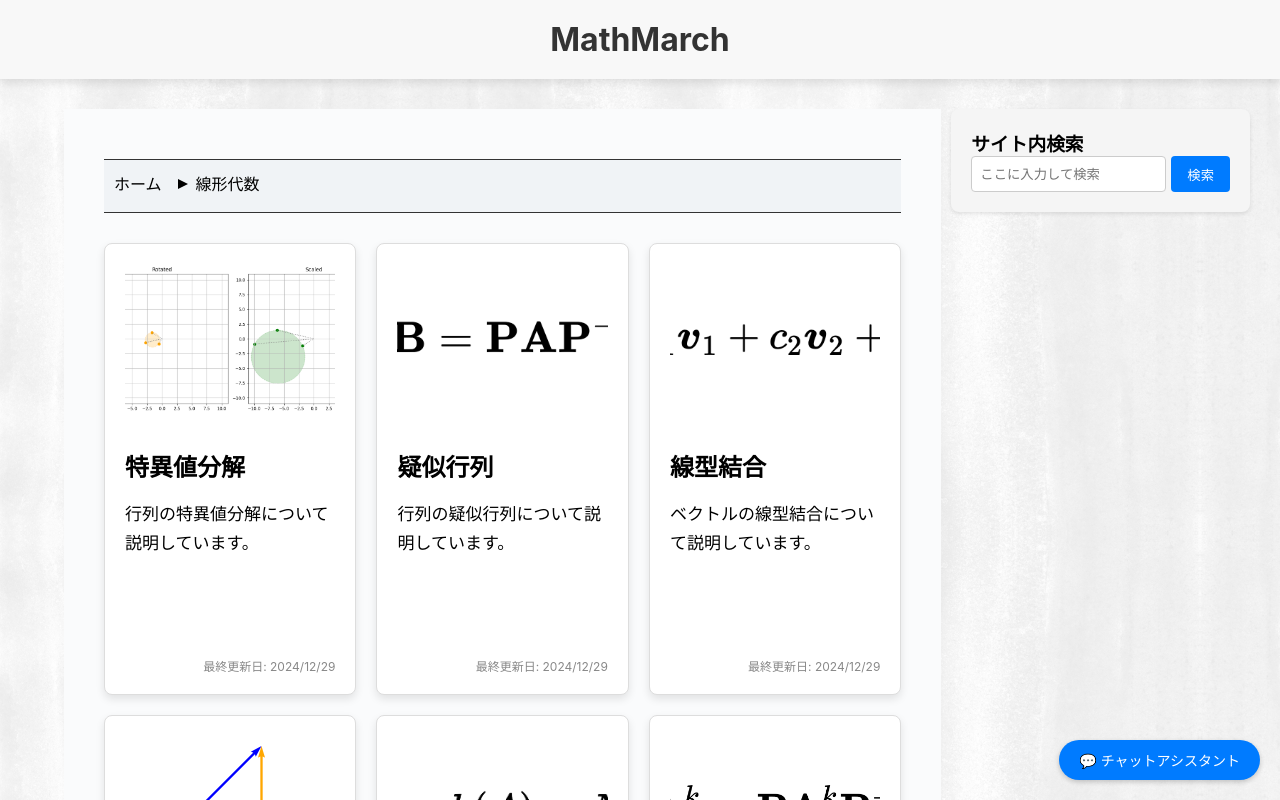
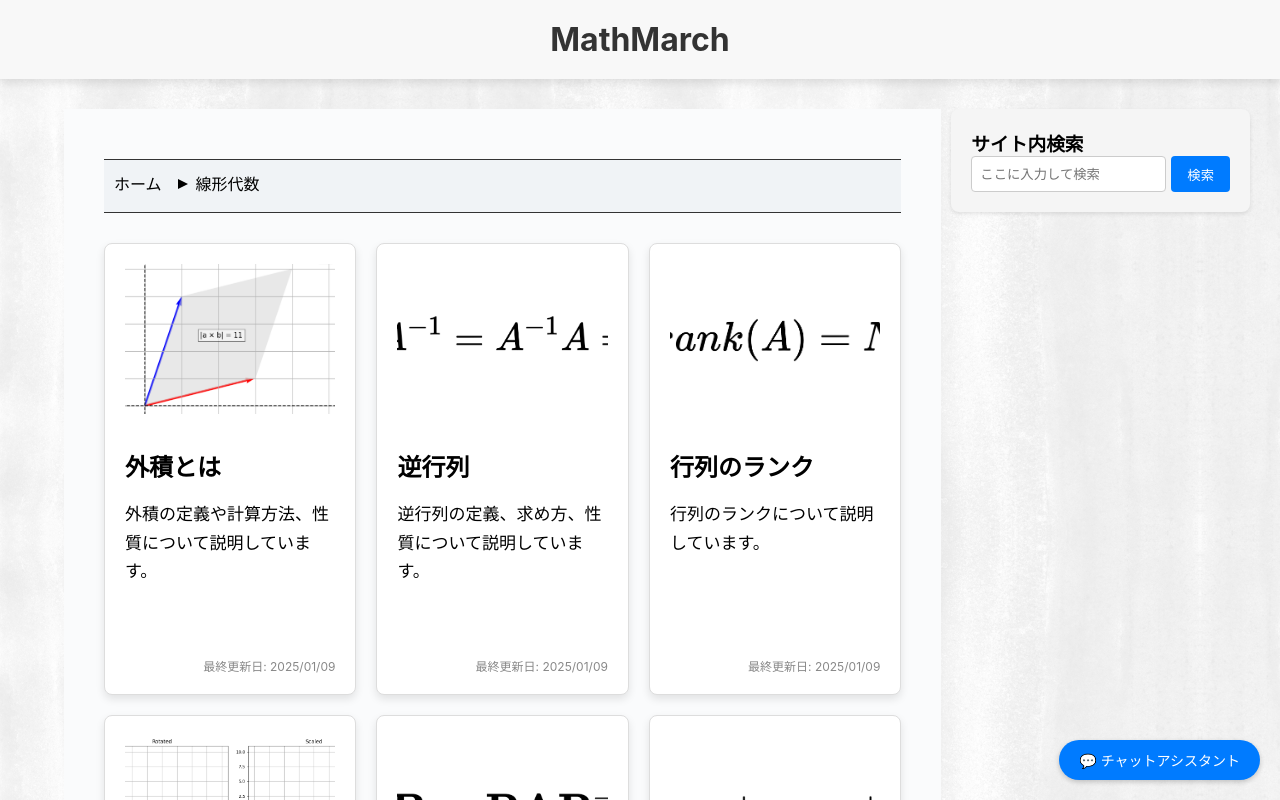
Before and after one commit to nakano0328/archive, a Next.js app: page /linear_algebra in a window 1280 px wide. Shown: the top 800 px of the page. Built offline with nearby package versions, Linux system fonts and the light colour scheme.

Commit message:
メタデータの最終更新日を2025年1月9日に変更しました。

```diff
--- a/app/linear_algebra/metadata.ts
+++ b/app/linear_algebra/metadata.ts
@@ -13,7 +13,7 @@ export const metadata: MetadataCollection = {
     title: "外積とは",
     tabtitle: `外積とは - ${siteTitle}`,
     description: "外積の定義や計算方法、性質について説明しています。",
-    lastUpdated: "2024-11-26",
+    lastUpdated: "2025-01-09",
     topic: "linear_algebra",
   },
   vector: {
@@ -72,7 +72,7 @@ export const metadata: MetadataCollection = {
     title: "逆行列",
     tabtitle: `逆行列 - ${siteTitle}`,
     description: "逆行列の定義、求め方、性質について説明しています。",
-    lastUpdated: "2024-12-13",
+    lastUpdated: "2025-01-09",
     topic: "linear_algebra",
   },
   determinant: {
@@ -150,28 +150,28 @@ export const metadata: MetadataCollection = {
     title: "行列のランク",
     tabtitle: `行列のランク - ${siteTitle}`,
     description: "行列のランクについて説明しています。",
-    lastUpdated: "2024-12-28",
+    lastUpdated: "2025-01-09",
     topic: "linear_algebra",
   },
   singular_value_decomposition: {
     title: "特異値分解",
     tabtitle: `特異値分解 - ${siteTitle}`,
     description: "行列の特異値分解について説明しています。",
-    lastUpdated: "2024-12-29",
+    lastUpdated: "2025-01-09",
     topic: "linear_algebra",
   },
   pseudoinverse: {
     title: "疑似行列",
     tabtitle: `疑似行列 - ${siteTitle}`,
     description: "行列の疑似行列について説明しています。",
-    lastUpdated: "2024-12-29",
+    lastUpdated: "2025-01-09",
     topic: "linear_algebra",
   },
   linear_combination: {
     title: "線型結合",
     tabtitle: `線型結合 - ${siteTitle}`,
     description: "ベクトルの線型結合について説明しています。",
-    lastUpdated: "2024-12-29",
+    lastUpdated: "2025-01-09",
     topic: "linear_algebra",
   },
   // 他のトピックもここに追加できます
--- a/app/machine_learning/metadata.ts
+++ b/app/machine_learning/metadata.ts
@@ -6,7 +6,7 @@ export const metadata: MetadataCollection = {
     title: "オートエンコーダ",
     tabtitle: `オートエンコーダ - ${siteTitle}`,
     description: "オートエンコーダについて説明しています。",
-    lastUpdated: "2024-12-30",
+    lastUpdated: "2025-01-09",
     topic: "machine_learning",
   },
   adam: {
@@ -20,14 +20,14 @@ export const metadata: MetadataCollection = {
     title: "勾配降下法",
     tabtitle: `勾配降下法 - ${siteTitle}`,
     description: "勾配降下法について説明しています。",
-    lastUpdated: "2025-01-05",
+    lastUpdated: "2025-01-09",
     topic: "machine_learning",
   },
   informationentropy: {
     title: "情報エントロピー",
     tabtitle: `情報エントロピー - ${siteTitle}`,
     description: "情報エントロピーについて説明しています。",
-    lastUpdated: "2025-01-06",
+    lastUpdated: "2025-01-09",
     topic: "machine_learning",
   },
 };
```
